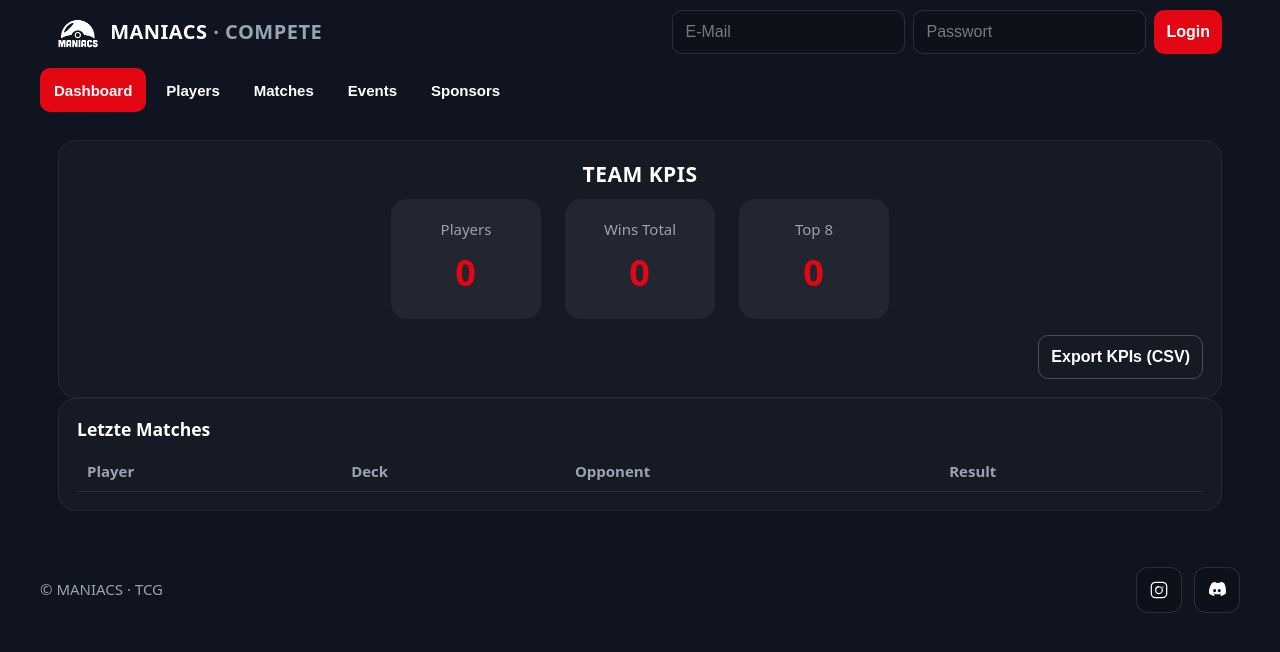
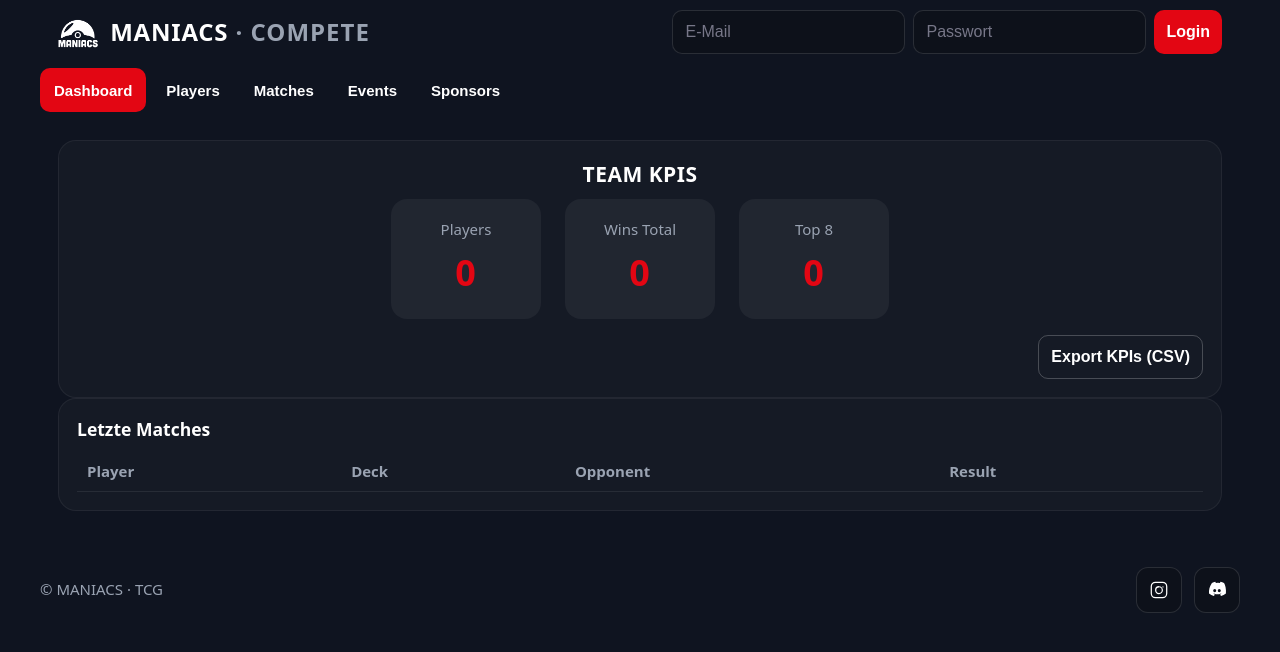
Before and after one commit to pabloesteves91/Maniacstcg, a plain HTML site: page index.html in a window 1280 px wide. Drawn offline with Linux system fonts and the light colour scheme; no server answers.

Commit message:
Update styles.css

```diff
--- a/styles.css
+++ b/styles.css
@@ -257,3 +257,23 @@ dialog{
   .kpi-box{ padding:16px 20px; }
   .kpi-value{ font-size:28px; }
 }
+
+/* Titel im Header etwas größer und markanter */
+.app-header .app-title {
+  font-size: 24px;         /* vorher 20px */
+  font-weight: 800;
+  letter-spacing: 0.8px;
+  line-height: 1;
+}
+
+@media (max-width:720px){
+  .app-header .app-title{
+    font-size: 20px;       /* leicht kleiner auf Mobile */
+  }
+}
+
+.app-header .app-title .muted {
+  font-weight: 600;
+  color: var(--muted);
+  letter-spacing: 1px;
+}
```
